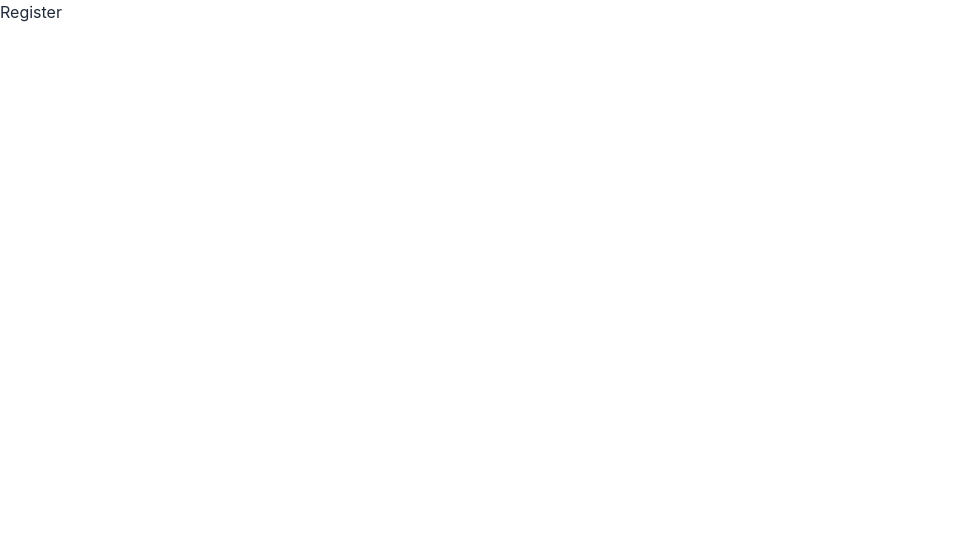
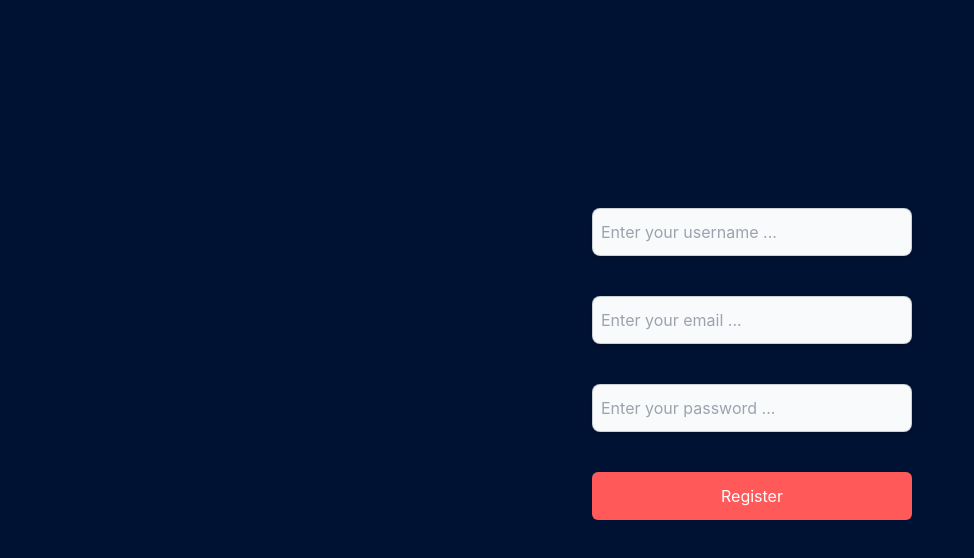
Before and after one commit to BagasDhitya/wow-movies, a React (Vite) app: page /register in a window 1280 px wide. Shown: the top 558 px of the page, without its empty margins (0-974 px from the left). Built offline with nearby package versions, Linux system fonts and the light colour scheme.

Commit message:
add register form

```diff
--- /dev/null
+++ b/src/components/Input.tsx
@@ -0,0 +1,59 @@
+import { FC, InputHTMLAttributes } from 'react';
+
+interface Props extends InputHTMLAttributes<HTMLInputElement> {
+    name: string;
+    id: string;
+    register?: any;
+    error?: boolean;
+    label?: string;
+    message?: string,
+    showLabel?: boolean;
+}
+
+const Input: FC<Props> = ({
+    placeholder,
+    showLabel,
+    register,
+    onChange,
+    disabled,
+    message,
+    label,
+    value,
+    error,
+    name,
+    type,
+    id,
+    ...props
+}) => {
+    return (
+        <div className="form-control w-full">
+            {showLabel && (
+                <label className="label">
+                    <span className="label-text">{placeholder}</span>
+                </label>
+            )}
+            <input
+                className={`${error === false ?
+                    `input input-bordered w-full bg-gray-50 p-2 text-black shadow-md focus:border-wow-coral-red focus:outline-none focus:ring-1 focus:ring-wow-coral-red disabled:bg-slate-200`
+                    : `border-red-500`}`}
+                id={id}
+                type={type}
+                placeholder={placeholder}
+                value={value}
+                onChange={onChange}
+                disabled={disabled}
+                {...(register ? register(name) : {})}
+                {...props}
+            />
+            {error && (
+                <label className="label">
+                    <p className="text-neutral-500 break-words text-sm">
+                        {message}
+                    </p>
+                </label>
+            )}
+        </div>
+    );
+};
+
+export default Input;
--- a/src/pages/register/index.tsx
+++ b/src/pages/register/index.tsx
@@ -1,8 +1,61 @@
-import React from 'react'
+import React, { useState, InputHTMLAttributes } from 'react'
+import Button from '../../components/Button'
+import Input from '../../components/Input'
+import Layout from '../../components/Layout'
 
 const Register = () => {
+
+    const [username, setUsername] = useState()
+    const [password, setPassword] = useState()
+    const [email, setEmail] = useState()
+
+    const handlerSubmit = () => {
+        alert(username + " " + email)
+    }
+
     return (
-        <div>Register</div>
+        <Layout>
+            <div className='p-52 mx-96'>
+                <form className='flex justify-center'
+                    onSubmit={handlerSubmit}
+                >
+                    <div className='space-y-10'>
+                        <Input
+                            id='username'
+                            name='username'
+                            placeholder='Enter your username ...'
+                            onChange={(e: any) => setUsername(e.target.value)}
+                            value={username}
+                            error={false}
+                        />
+                        <Input
+                            id='email'
+                            name='email'
+                            placeholder='Enter your email ...'
+                            onChange={(e: any) => setEmail(e.target.value)}
+                            value={email}
+                            error={false}
+                        />
+                        <Input
+                            id='password'
+                            name='password'
+                            placeholder='Enter your password ...'
+                            value={password}
+                            onChange={(e: any) => setPassword(e.target.value)}
+                            error={false}
+                        />
+                        <div>
+                            <Button
+                                id='register'
+                                title='Register'
+                                type={'long'}
+                            />
+                        </div>
+                    </div>
+                </form>
+            </div>
+
+        </Layout>
     )
 }
 
```
